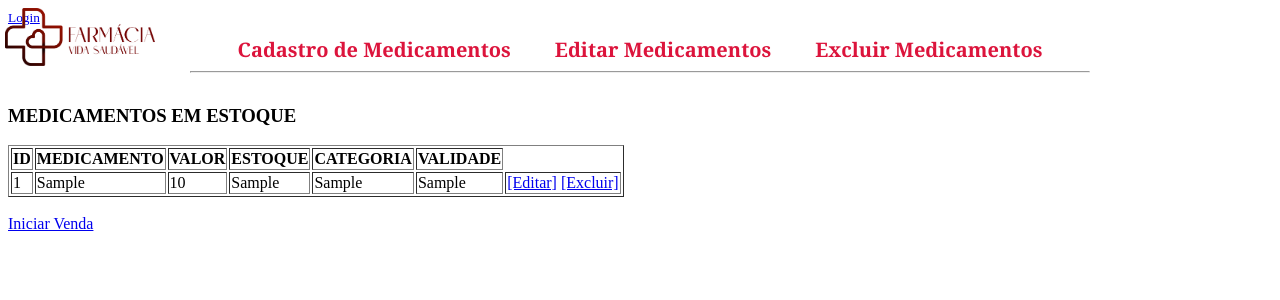
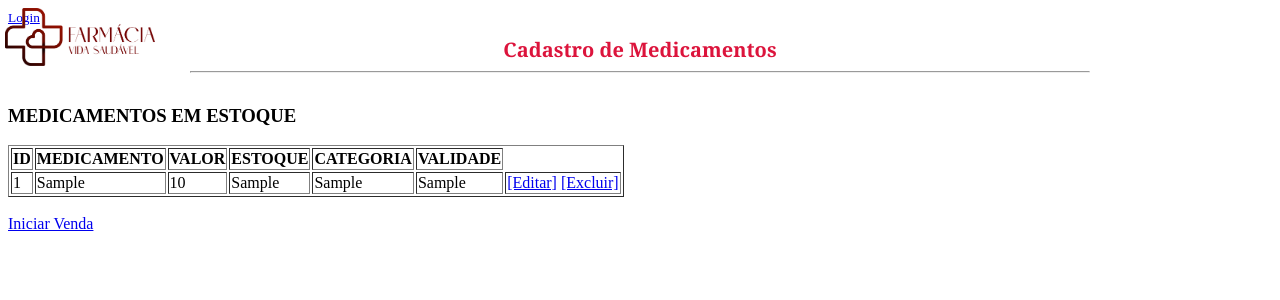
Before and after one commit to vittor-anddrade96/Farmacia, a PHP site: page / in a window 1280 px wide. Shown: the top 300 px of the page. Run offline with PHP 8.4, Linux system fonts and the light colour scheme; tables that the repository leaves empty or names only in its code hold one stand-in row (values such as "Sample post"); data that the repository does not hold is empty.

Commit message:
Update index.php

```diff
--- a/index.php
+++ b/index.php
@@ -27,8 +27,6 @@
     <nav>
         <div class="menu">
             <a href="cadMedicamento.php">Cadastro de Medicamentos</a>
-            <a href="editMedicamento.php">Editar Medicamentos</a>
-            <a href="excluirMedicamento.php">Excluir Medicamentos</a>
             <hr>
         </div>
     </nav>
```
